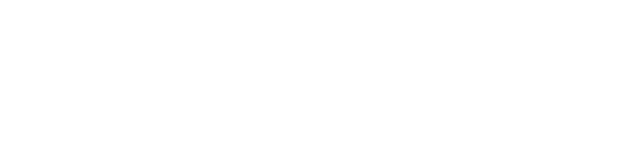
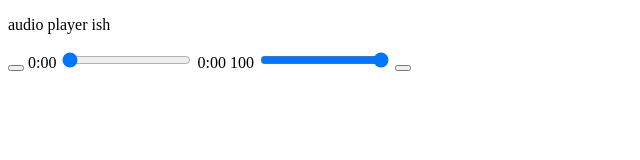
Before and after one commit to oofybruh9/personal, a plain HTML site: page audio/index.html in a window 1280 px wide. Shown: the whole page, without its empty margins (0-640 px from the left). Drawn offline with Linux system fonts and the light colour scheme.

Commit message:
start on custom audio
ahahhahahahaha

```diff
--- a/audio/index.html
+++ b/audio/index.html
@@ -7,6 +7,17 @@
     <link rel="stylesheet" href="s.css">
 </head>
 <body>
+    <div id="player">
+        <audio src="./test.mp3" preload="metadata" loop></audio>
+          <p>audio player ish</p>
+          <button id="play-icon"></button>
+          <span id="current-time" class="time">0:00</span>
+          <input type="range" id="seek-slider" max="100" value="0">
+          <span id="duration" class="time">0:00</span>
+          <output id="volume-output">100</output>
+          <input type="range" id="volume-slider" max="100" value="100">
+          <button id="mute-icon"></button>
+    </div>
     <script src="j.js" async defer></script>
 </body>
 </html>
--- a/audio/s.css
+++ b/audio/s.css
@@ -0,0 +1 @@
+#
```
